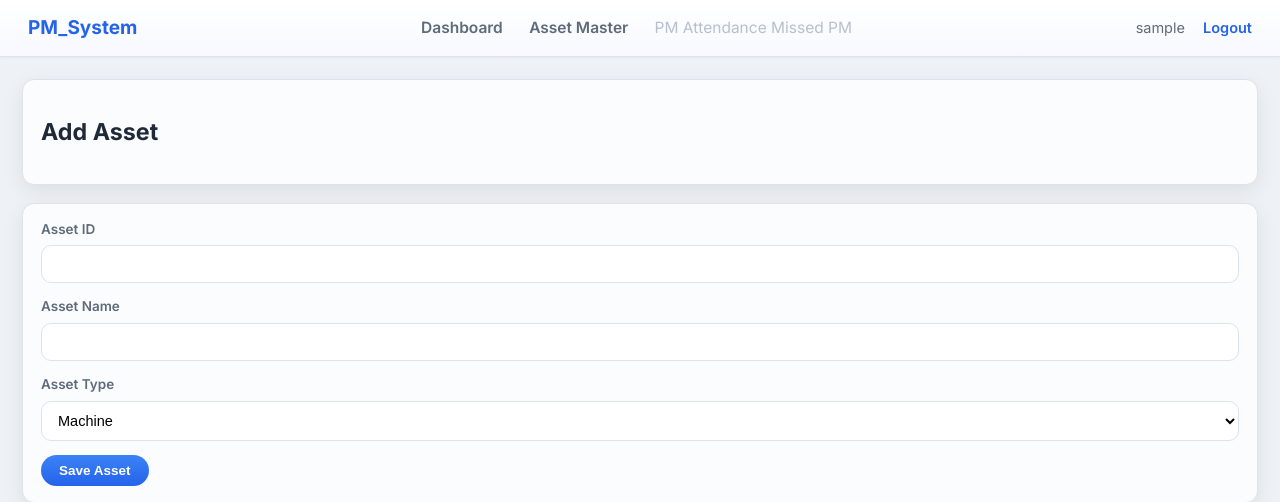
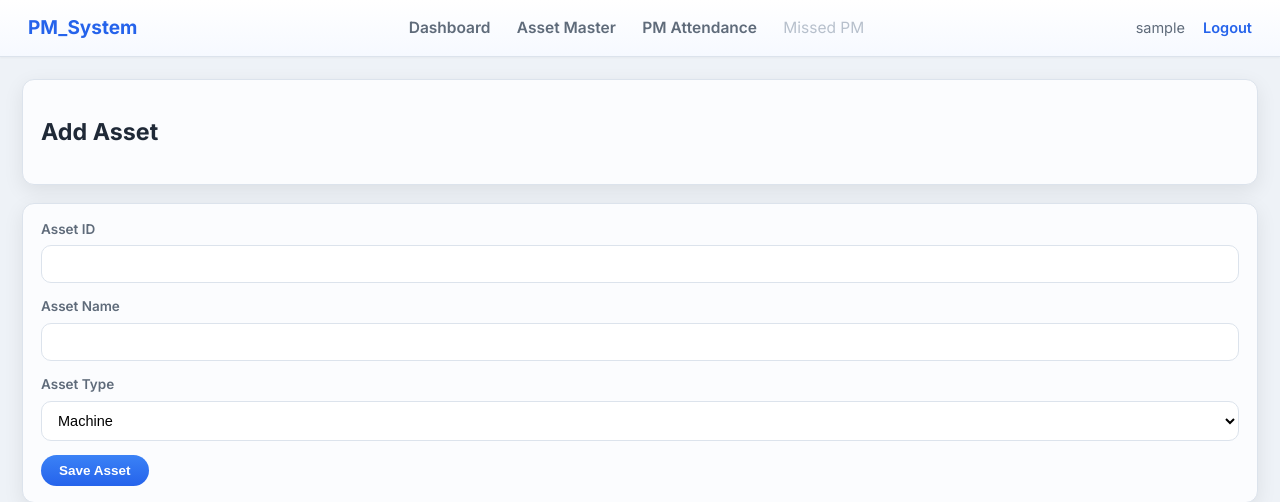
Before and after one commit to Yash-Aparajit/Preventive_Maintenance_System, a Flask app: page /asset-master/add in a window 1280 px wide. Shown: the top 502 px of the page. Run offline with Flask 3, Linux system fonts and the light colour scheme; the visitor is signed in with stand-in values (Sample User, id 1).

Commit message:
Update base.html

```diff
--- a/templates/base.html
+++ b/templates/base.html
@@ -12,7 +12,7 @@
     <div class="nav-links">
         <a href="{{ url_for('index') }}">Dashboard</a>
         <a href="{{ url_for('asset_master') }}">Asset Master</a>
-        <span class="disabled">PM Attendance</span>
+        <a href="{{ url_for('pm_attendance') }}">PM Attendance</a>
         <span class="disabled">Missed PM</span>
     </div>
 
```
